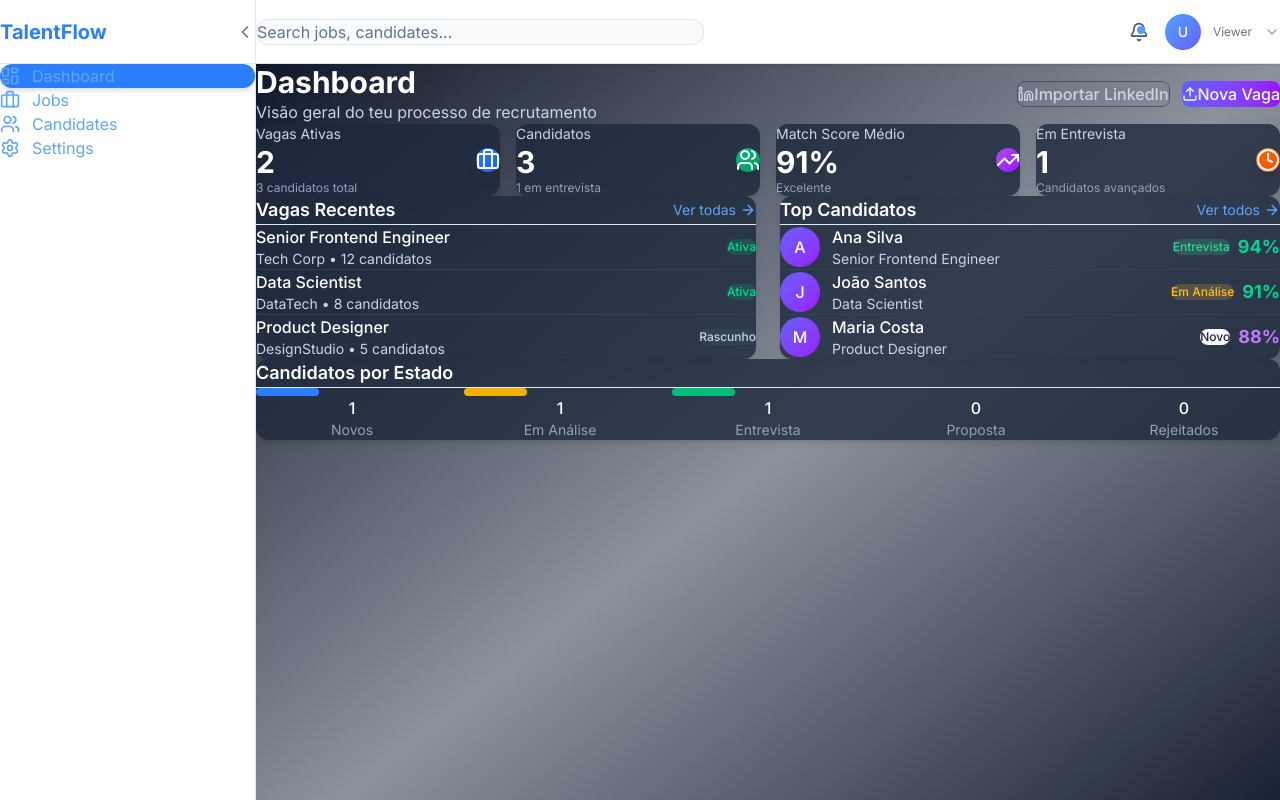
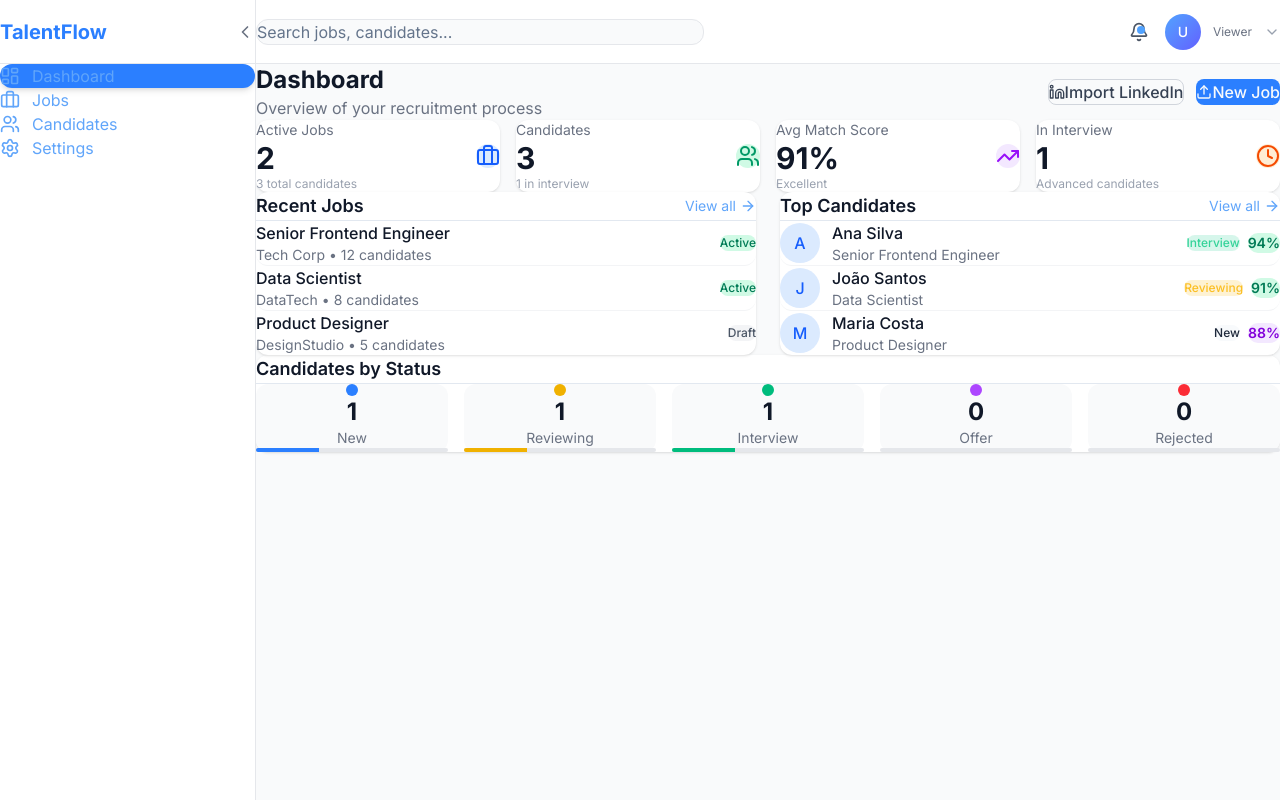
Before and after one commit to ipat13/talentflow-ai, a Next.js app in the folder talentflow-ai/: page /dashboard in a window 1280 px wide. Built offline with nearby package versions, Linux system fonts and the light colour scheme; no server answers.

Commit message:
style: redesign dashboard with light colors and modern look

```diff
--- a/talentflow-ai/src/app/(dashboard)/dashboard/page.tsx
+++ b/talentflow-ai/src/app/(dashboard)/dashboard/page.tsx
@@ -3,7 +3,7 @@
 import { useState, useEffect } from "react";
 import { useRouter } from "next/navigation";
 import { Card, CardHeader, CardTitle, CardContent, Button, Badge } from "@/components/ui";
-import { Briefcase, Users, TrendingUp, Clock, ArrowRight, Loader2, Linkedin, Upload } from "lucide-react";
+import { Briefcase, Users, TrendingUp, Clock, ArrowRight, Loader2, Linkedin, Upload, Sparkles } from "lucide-react";
 import Link from "next/link";
 
 interface DashboardStats {
@@ -89,101 +89,105 @@ export default function DashboardPage() {
   if (loading) {
     return (
       <div className="flex items-center justify-center h-64">
-        <Loader2 className="w-8 h-8 animate-spin text-slate-400" />
+        <Loader2 className="w-8 h-8 animate-spin text-gray-400" />
       </div>
     );
   }
 
   const statsCards = [
     {
-      title: "Vagas Ativas",
+      title: "Active Jobs",
       value: stats.activeJobs.toString(),
-      change: `${stats.totalCandidates} candidatos total`,
+      change: `${stats.totalCandidates} total candidates`,
       icon: Briefcase,
-      color: "from-blue-500 to-blue-600",
+      color: "bg-blue-50 text-blue-600",
+      iconBg: "bg-blue-100",
     },
     {
-      title: "Candidatos",
+      title: "Candidates",
       value: stats.totalCandidates.toString(),
-      change: `${stats.inInterview} em entrevista`,
+      change: `${stats.inInterview} in interview`,
       icon: Users,
-      color: "from-emerald-500 to-emerald-600",
+      color: "bg-emerald-50 text-emerald-600",
+      iconBg: "bg-emerald-100",
     },
     {
-      title: "Match Score Médio",
+      title: "Avg Match Score",
       value: `${stats.avgMatchScore}%`,
-      change: stats.avgMatchScore >= 80 ? "Excelente" : "Bom",
+      change: stats.avgMatchScore >= 80 ? "Excellent" : "Good",
       icon: TrendingUp,
-      color: "from-purple-500 to-purple-600",
+      color: "bg-purple-50 text-purple-600",
+      iconBg: "bg-purple-100",
     },
     {
-      title: "Em Entrevista",
+      title: "In Interview",
       value: stats.inInterview.toString(),
-      change: "Candidatos avançados",
+      change: "Advanced candidates",
       icon: Clock,
-      color: "from-orange-500 to-orange-600",
+      color: "bg-orange-50 text-orange-600",
+      iconBg: "bg-orange-100",
     },
   ];
 
   const getStatusBadge = (status: string) => {
     switch (status) {
       case "interview":
-        return <Badge variant="success">Entrevista</Badge>;
+        return <Badge variant="success">Interview</Badge>;
       case "reviewing":
-        return <Badge variant="warning">Em Análise</Badge>;
+        return <Badge variant="warning">Reviewing</Badge>;
       case "offer":
-        return <Badge variant="info">Proposta</Badge>;
+        return <Badge variant="info">Offer</Badge>;
       case "rejected":
-        return <Badge variant="danger">Rejeitado</Badge>;
+        return <Badge variant="danger">Rejected</Badge>;
       default:
-        return <Badge variant="default">Novo</Badge>;
+        return <Badge variant="default">New</Badge>;
     }
   };
 
   return (
-    <div className="min-h-screen bg-gradient-to-br from-slate-900 via-slate-800/50 to-slate-900 p-8 space-y-6">
+    <div className="min-h-screen bg-gray-50 p-8 space-y-6">
       <div className="flex items-center justify-between">
         <div>
-          <h1 className="text-3xl font-bold text-white">Dashboard</h1>
-          <p className="text-slate-300">
-            Visão geral do teu processo de recrutamento
+          <h1 className="text-2xl font-bold text-gray-900">Dashboard</h1>
+          <p className="text-gray-500">
+            Overview of your recruitment process
           </p>
         </div>
         <div className="flex gap-3">
           <Button
             variant="outline"
-            className="border-slate-600 text-slate-300 hover:bg-slate-700"
+            className="border-gray-300 text-gray-700 hover:bg-gray-100"
             onClick={() => router.push("/jobs?modal=linkedin")}
           >
             <Linkedin className="w-4 h-4 mr-2" />
-            Importar LinkedIn
+            Import LinkedIn
           </Button>
           <Button
-            className="bg-gradient-to-r from-indigo-500 to-purple-600"
+            className="bg-blue-500 hover:bg-blue-600"
             onClick={() => router.push("/jobs/new")}
           >
             <Upload className="w-4 h-4 mr-2" />
-            Nova Vaga
+            New Job
           </Button>
         </div>
       </div>
 
       <div className="grid grid-cols-1 sm:grid-cols-2 lg:grid-cols-4 gap-4">
         {statsCards.map((stat) => (
-          <Card key={stat.title} className="bg-slate-800/80 backdrop-blur-sm border-slate-700">
+          <Card key={stat.title} className="bg-white border-gray-200 shadow-sm hover:shadow-md transition-shadow">
             <CardContent className="pt-6">
               <div className="flex items-center justify-between">
                 <div>
-                  <p className="text-slate-300 text-sm">{stat.title}</p>
-                  <p className="text-3xl font-bold text-white mt-1">
+                  <p className="text-gray-500 text-sm">{stat.title}</p>
+                  <p className="text-3xl font-bold text-gray-900 mt-1">
                     {stat.value}
                   </p>
-                  <p className="text-slate-400 text-xs mt-1">
+                  <p className="text-gray-400 text-xs mt-1">
                     {stat.change}
                   </p>
                 </div>
-                <div className={`p-3 bg-gradient-to-br ${stat.color} rounded-xl shadow-lg`}>
-                  <stat.icon className="w-6 h-6 text-white" />
+                <div className={`p-3 ${stat.iconBg} rounded-xl`}>
+                  <stat.icon className={`w-6 h-6 ${stat.color.split(' ')[1]}`} />
                 </div>
               </div>
             </CardContent>
@@ -192,33 +196,47 @@ export default function DashboardPage() {
       </div>
 
       <div className="grid grid-cols-1 lg:grid-cols-2 gap-6">
-        <Card className="bg-slate-800/80 backdrop-blur-sm border-slate-700">
+        <Card className="bg-white border-gray-200 shadow-sm">
           <CardHeader className="flex flex-row items-center justify-between">
-            <CardTitle className="text-white text-lg">Vagas Recentes</CardTitle>
-            <Link href="/jobs" className="text-indigo-400 hover:text-indigo-300 text-sm flex items-center gap-1">
-              Ver todas <ArrowRight className="w-4 h-4" />
+            <CardTitle className="text-gray-900 text-lg">Recent Jobs</CardTitle>
+            <Link href="/jobs" className="text-blue-500 hover:text-blue-600 text-sm flex items-center gap-1">
+              View all <ArrowRight className="w-4 h-4" />
             </Link>
           </CardHeader>
           <CardContent>
             {recentJobs.length === 0 ? (
-              <p className="text-slate-400 text-center py-8">Nenhuma vaga ainda.</p>
+              <div className="text-center py-8">
+                <Briefcase className="w-12 h-12 text-gray-300 mx-auto mb-3" />
+                <p className="text-gray-500">No jobs yet.</p>
+                <Button
+                  className="mt-3 bg-blue-500 hover:bg-blue-600"
+                  onClick={() => router.push("/jobs/new")}
+                >
+                  <Upload className="w-4 h-4 mr-2" />
+                  Create First Job
+                </Button>
+              </div>
             ) : (
-              <div className="space-y-4">
+              <div className="space-y-3">
                 {recentJobs.map((job) => (
                   <Link
                     key={job.id}
                     href={`/jobs?id=${job.id}`}
-                    className="flex items-center justify-between py-2 border-b border-slate-700 last:border-0 hover:bg-slate-700/50 -mx-2 px-2 rounded transition-colors"
+                    className="flex items-center justify-between py-3 border-b border-gray-100 last:border-0 hover:bg-gray-50 -mx-2 px-2 rounded-lg transition-colors"
                   >
                     <div>
-                      <p className="font-medium text-white">{job.title}</p>
-                      <p className="text-sm text-slate-300">
-                        {job.company} • {job._count?.candidates || 0} candidatos
+                      <p className="font-medium text-gray-900">{job.title}</p>
+                      <p className="text-sm text-gray-500">
+                        {job.company} • {job._count?.candidates || 0} candidates
                       </p>
                     </div>
-                    <Badge className={job.status === "active" ? "bg-emerald-500/20 text-emerald-400 border-emerald-500/30" : "bg-slate-700 text-slate-300 border-slate-600"}>
-                      {job.status === "active" ? "Ativa" : "Rascunho"}
-                    </Badge>
+                    <span className={`text-xs px-2.5 py-1 rounded-full font-medium ${
+                      job.status === "active"
+                        ? "bg-emerald-100 text-emerald-700"
+                        : "bg-gray-100 text-gray-600"
+                    }`}>
+                      {job.status === "active" ? "Active" : "Draft"}
+                    </span>
                   </Link>
                 ))}
               </div>
@@ -226,34 +244,38 @@ export default function DashboardPage() {
           </CardContent>
         </Card>
 
-        <Card className="bg-slate-800/80 backdrop-blur-sm border-slate-700">
+        <Card className="bg-white border-gray-200 shadow-sm">
           <CardHeader className="flex flex-row items-center justify-between">
-            <CardTitle className="text-white text-lg">Top Candidatos</CardTitle>
-            <Link href="/candidates" className="text-indigo-400 hover:text-indigo-300 text-sm flex items-center gap-1">
-              Ver todos <ArrowRight className="w-4 h-4" />
+            <CardTitle className="text-gray-900 text-lg">Top Candidates</CardTitle>
+            <Link href="/candidates" className="text-blue-500 hover:text-blue-600 text-sm flex items-center gap-1">
+              View all <ArrowRight className="w-4 h-4" />
             </Link>
           </CardHeader>
           <CardContent>
             {topCandidates.length === 0 ? (
-              <p className="text-slate-400 text-center py-8">Nenhum candidato ainda.</p>
+              <div className="text-center py-8">
+                <Users className="w-12 h-12 text-gray-300 mx-auto mb-3" />
+                <p className="text-gray-500">No candidates yet.</p>
+                <p className="text-gray-400 text-sm mt-1">Upload CVs to see candidates here</p>
+              </div>
             ) : (
-              <div className="space-y-4">
+              <div className="space-y-3">
                 {topCandidates.map((candidate) => (
                   <Link
                     key={candidate.id}
                     href={`/candidates?id=${candidate.id}`}
-                    className="flex items-center justify-between py-2 border-b border-slate-700 last:border-0 hover:bg-slate-700/50 -mx-2 px-2 rounded transition-colors"
+                    className="flex items-center justify-between py-3 border-b border-gray-100 last:border-0 hover:bg-gray-50 -mx-2 px-2 rounded-lg transition-colors"
                   >
                     <div className="flex items-center gap-3">
-                      <div className="w-10 h-10 rounded-full bg-gradient-to-br from-indigo-500 to-purple-600 flex items-center justify-center text-white font-medium">
+                      <div className="w-10 h-10 rounded-full bg-blue-100 flex items-center justify-center text-blue-600 font-medium">
                         {candidate.name[0]}
                       </div>
                       <div>
-                        <p className="font-medium text-white">
+                        <p className="font-medium text-gray-900">
                           {candidate.name}
                         </p>
-                        <p className="text-sm text-slate-300">
-                          {candidate.jobTitle || "Candidato"}
+                        <p className="text-sm text-gray-500">
+                          {candidate.jobTitle || "Candidate"}
                         </p>
                       </div>
                     </div>
@@ -261,12 +283,12 @@ export default function DashboardPage() {
                       {getStatusBadge(candidate.status)}
                       {candidate.matchScore !== null && (
                         <span
-                          className={`text-lg font-bold ${
+                          className={`text-sm font-semibold px-2 py-1 rounded-lg ${
                             candidate.matchScore >= 90
-                              ? "text-emerald-400"
+                              ? "bg-emerald-100 text-emerald-700"
                               : candidate.matchScore >= 80
-                              ? "text-purple-400"
-                              : "text-slate-300"
+                              ? "bg-purple-100 text-purple-700"
+                              : "bg-gray-100 text-gray-600"
                           }`}
                         >
                           {candidate.matchScore}%
@@ -281,27 +303,32 @@ export default function DashboardPage() {
         </Card>
       </div>
 
-      <Card className="bg-slate-800/80 backdrop-blur-sm border-slate-700">
+      <Card className="bg-white border-gray-200 shadow-sm">
         <CardHeader>
-          <CardTitle className="text-white text-lg">Candidatos por Estado</CardTitle>
+          <CardTitle className="text-gray-900 text-lg">Candidates by Status</CardTitle>
         </CardHeader>
         <CardContent>
           <div className="grid grid-cols-2 md:grid-cols-5 gap-4">
             {[
-              { status: "new", label: "Novos", color: "bg-blue-500" },
-              { status: "reviewing", label: "Em Análise", color: "bg-yellow-500" },
-              { status: "interview", label: "Entrevista", color: "bg-emerald-500" },
-              { status: "offer", label: "Proposta", color: "bg-purple-500" },
-              { status: "rejected", label: "Rejeitados", color: "bg-red-500" },
+              { status: "new", label: "New", color: "bg-blue-500" },
+              { status: "reviewing", label: "Reviewing", color: "bg-yellow-500" },
+              { status: "interview", label: "Interview", color: "bg-emerald-500" },
+              { status: "offer", label: "Offer", color: "bg-purple-500" },
+              { status: "rejected", label: "Rejected", color: "bg-red-500" },
             ].map((item) => {
               const count = topCandidates.filter((c) => c.status === item.status).length;
               const total = stats.totalCandidates || 1;
               const percentage = Math.round((count / total) * 100) || 0;
               return (
-                <div key={item.status} className="text-center">
-                  <div className={`${item.color} h-2 rounded-full mb-2`} style={{ width: `${percentage}%` }} />
-                  <p className="text-white font-medium">{count}</p>
-                  <p className="text-slate-400 text-sm">{item.label}</p>
+                <div key={item.status} className="text-center p-4 bg-gray-50 rounded-xl">
+                  <div className="flex justify-center mb-2">
+                    <div className={`w-3 h-3 rounded-full ${item.color}`} />
+                  </div>
+                  <p className="text-2xl font-bold text-gray-900">{count}</p>
+                  <p className="text-gray-500 text-sm">{item.label}</p>
+                  <div className="mt-2 h-1 bg-gray-200 rounded-full overflow-hidden">
+                    <div className={`h-full ${item.color}`} style={{ width: `${percentage}%` }} />
+                  </div>
                 </div>
               );
             })}
```
